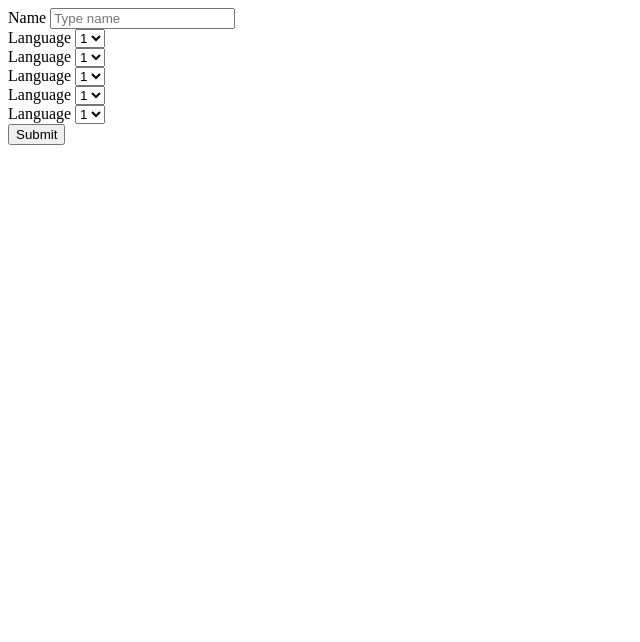
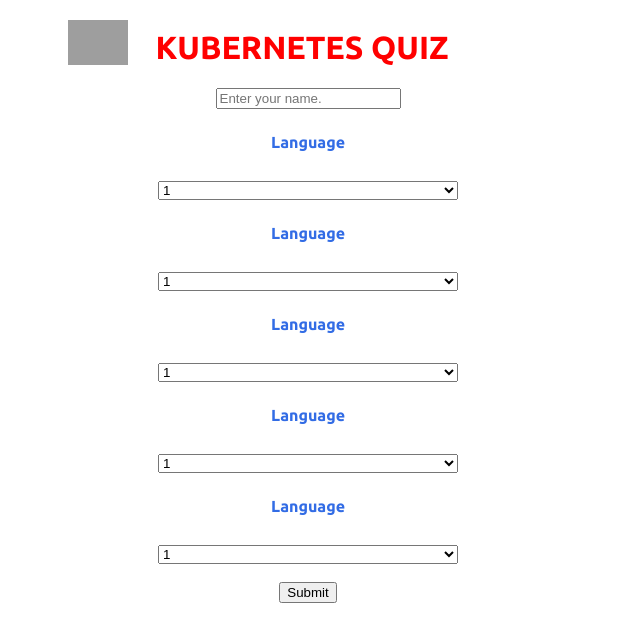
Before and after one commit to luca-baeck/simple-quiz, a website: page index.html in a window 1280 px wide. Shown: the whole page, without its empty margins (0-640 px from the left). Drawn offline with Linux system fonts and the light colour scheme; grey boxes are pictures that could not be loaded.

Commit message:
css hinzugefuegt

```diff
--- a/index.html
+++ b/index.html
@@ -4,11 +4,130 @@
     <meta charset="UTF-8">
     <meta name="viewport" content="width=device-width, initial-scale=1.0">
     <title>Document</title>
+    <style type="text/css">
+     @import url('https://fonts.googleapis.com/css2?family=Ubuntu:wght@700&display=swap');
+      body {
+        color: #326ce5;
+        font-family: 'Ubuntu', sans-serif;
+      }
+      h1 {
+
+        text-align: center;
+      }
+      form {
+        display: flex;
+        flex-direction: column;
+        justify-content: center;
+        align-items: center;
+      }
+      label{
+        padding-top: 1%;
+
+
+      }
+      form select{
+        display: block;
+        margin-top: 5%;
+        width: 50%;
+      }
+      .submit{
+      }
+      .demo{
+      text-align:center;
+      }
+
+
+
+.rainbow{
+		animation: rainbow 5s linear;
+		animation-iteration-count: infinite;
+}
+.img {
+  width: 200px;
+    height: 50px;
+    display: inline-block;
+    vertical-align: top;
+    background-color: blue;
+}
+h1{
+  text-align: center;
+}
+.main {
+    width: 600px;
+    height: 100%;
+    display: inline-block;
+}
+
+.links_rechts {
+  margin-left: 10%;
+  margin-top: 2%;
+  margin-right: 4%;
+    width: 10%;
+    height: 10%;
+    display: inline-block;
+    vertical-align: top;
+}
+
+.mitte {
+    width: 50%;
+    height: 10%;
+
+    display: inline-block;
+    vertical-align: top;
+}
+
+
+@keyframes rainbow{
+		100%,0%{
+			color: rgb(255,0,0);
+		}
+		8%{
+			color: rgb(255,127,0);
+		}
+		16%{
+			color: rgb(255,255,0);
+		}
+		25%{
+			color: rgb(127,255,0);
+		}
+		33%{
+			color: rgb(0,255,0);
+		}
+		41%{
+			color: rgb(0,255,127);
+		}
+		50%{
+			color: rgb(0,255,255);
+		}
+		58%{
+			color: rgb(0,127,255);
+		}
+		66%{
+			color: rgb(0,0,255);
+		}
+		75%{
+			color: rgb(127,0,255);
+		}
+		83%{
+			color: rgb(255,0,255);
+		}
+		91%{
+			color: rgb(255,0,127);
+		}
+}
+
+    </style>
 </head>
 <body>
-    <form action="/quizSubmitted" method="post">
-        <label for="name">Name</label>
-        <input type="text" name="name"value="" placeholder="Type name">
+  <div class="main">
+    <div class="links_rechts">    <img src="https://www.ovhcloud.com/sites/default/files/styles/text_media_horizontal/public/2021-04/K8S-logo.png" alt="" width="100%">
+    </div><div class="mitte">      <h1 class="demo rainbow">KUBERNETES QUIZ</h1>
+    </div>
+
+
+  <form action="/quizSubmitted" method="post">
+
+        <input type="text" name="name"value="" placeholder="Enter your name.">
         <br >
         <label for="lang">Language</label>
         <select name="frage 1" id="lang">
```
Also changed, not shown: 1 other file.
